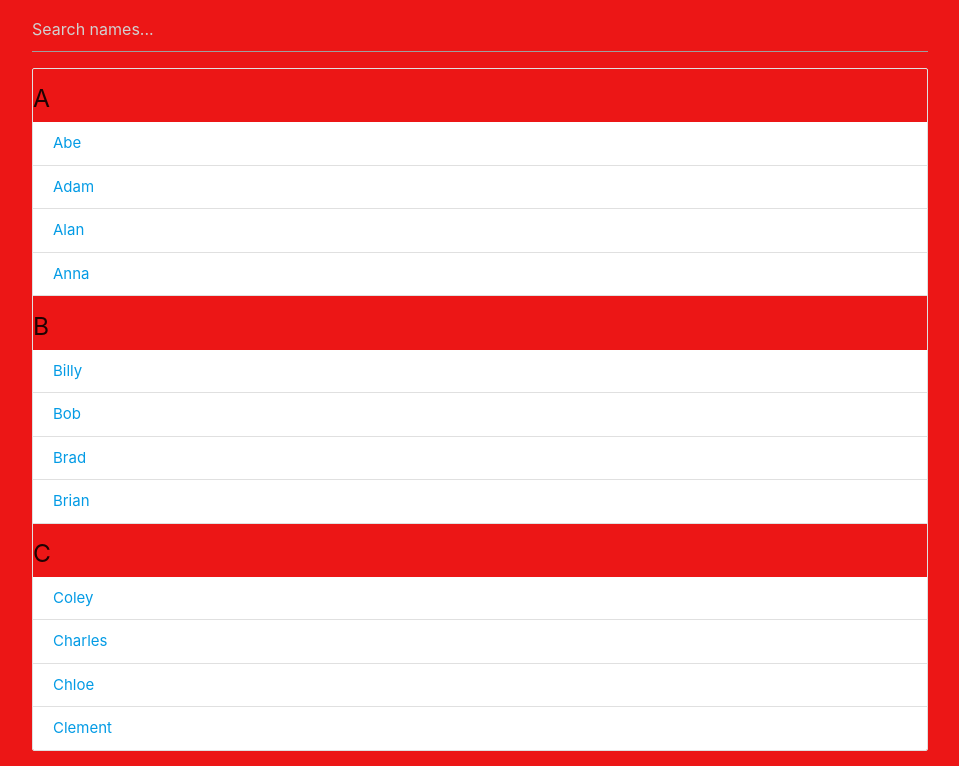
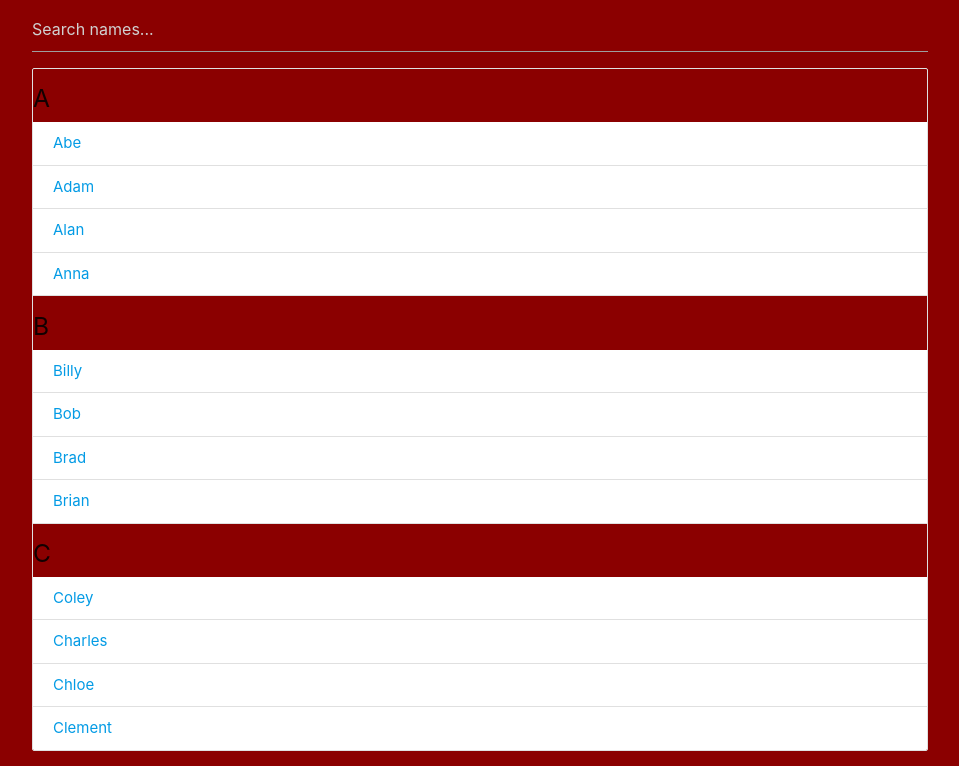
Before and after one commit to TBFullStack/filterable-list, a plain HTML site: page index.html in a window 1280 px wide. Shown: the part 130-896 px from the top of the page, without its empty margins (160-1119 px from the left). Drawn offline with nearby package versions, Linux system fonts and the light colour scheme.

Commit message:
test bg change

```diff
--- a/style.css
+++ b/style.css
@@ -1,3 +1,3 @@
 body {
-  background: rgb(236, 22, 22);
+  background: darkred;
 }
```
